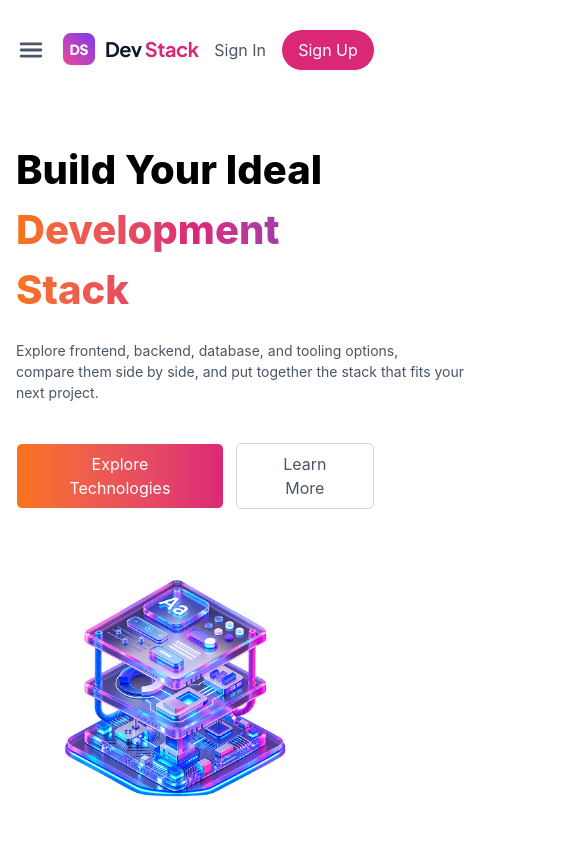
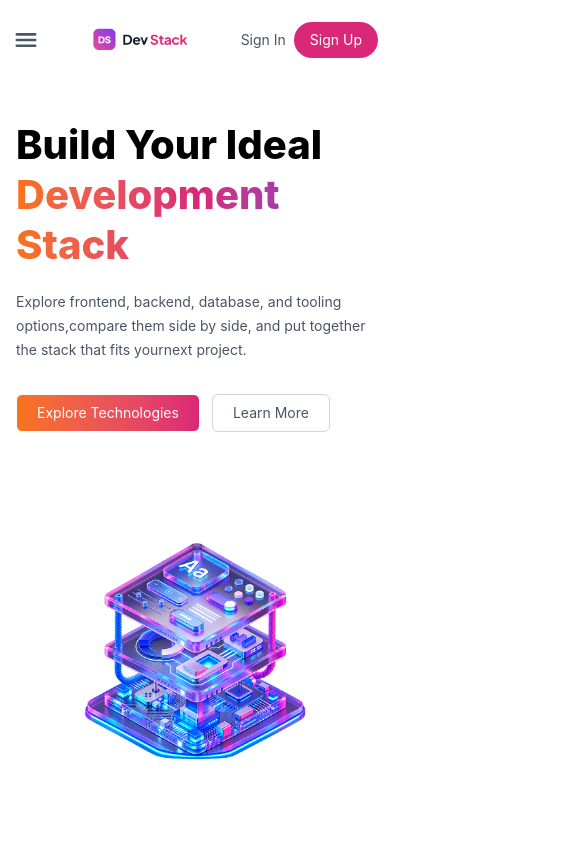
Before and after one commit to suhitajahan-Easha/Assignment-5-PH, a React (Vite) app: page / in a window 390 px wide. Shown: the top 844 px of the page, 585 px wide, since content can reach past the window. Built offline with nearby package versions, Linux system fonts and the light colour scheme.

Commit message:
updated nav,hero,footer for responsiveness

```diff
--- a/src/Component/Footer.tsx
+++ b/src/Component/Footer.tsx
@@ -2,48 +2,48 @@ import logo from "../assets/logo-text.png";
 
 const Footer = () => {
   return (
-    <div className="mx-auto max-w-300 mt-50 px-4 sm:px-6 lg:px-0">
-      <div className=" flex justify-between  xl:gap-10 xl:w-287.5 ">
-        <div className="">
-          <img src={logo} alt="logo" className="mb-6" />
-          <p className="text-gray-500 text-[14px] mb-6">
-            Curated tools, technologies, and resources for developers building{" "}
-            <br />
-            modern software.
+    <div className="mx-auto mt-30 max-w-300 px-4 sm:px-6 lg:mt-50 lg:px-0">
+      <div className="flex flex-col items-center justify-center gap-10 md:flex-row md:items-start md:justify-between">
+        <div className="text-center md:text-left">
+          <img src={logo} alt="logo" className="mx-auto mb-6 md:mx-0" />
+          <p className="mb-6 text-[14px] leading-6 text-gray-500">
+            Curated tools,technologies, and resources for developers building <br className="hidden md:block" /> modern software.
           </p>
-          <ul className="grid grid-cols-3 items-start w-60">
-            <li>Github</li>
-            <li>Twitter</li>
+          <ul className="mx-auto flex w-fit items-center gap-3 text-sm md:mx-0">
+            <li className=" flex items-center gap-3 after:text-gray-400 after:content-['•'] md:after:hidden">Github</li>
+            <li className=" flex items-center gap-3 after:text-gray-400 after:content-['•'] md:after:hidden">Twitter</li>
             <li>LinkedIn</li>
           </ul>
         </div>
         <div className="hidden md:block">
-          <h1 className="font-semibold mb-5 text-[16px] uppercase">Product</h1>
-          <ul className="text-gray-500 text-12px">
+          <h1 className="mb-5 text-[16px] font-semibold uppercase">Product</h1>
+          <ul className="text-[12px] leading-7 text-gray-500">
             <li>Home</li>
             <li>Technologies</li>
             <li>Projects</li>
           </ul>
         </div>
         <div className="hidden md:block">
-          <h1 className="font-semibold mb-5 text-[16px] uppercase">Company</h1>
-          <ul className="text-gray-500 text-12px">
+          <h1 className="mb-5 text-[16px] font-semibold uppercase">Company</h1>
+          <ul className="text-[12px] leading-7 text-gray-500">
             <li>About</li>
             <li>Contact</li>
             <li>Career</li>
           </ul>
         </div>
         <div className="hidden md:block">
-          <h1 className="font-semibold mb-5  uppercase ">Legal</h1>
-          <ul className="text-gray-500 text-12px">
+          <h1 className="mb-5 text-[16px] font-semibold uppercase">Legal</h1>
+          <ul className="text-[12px] leading-7 text-gray-500">
             <li>Privacy Policy</li>
             <li>Terms Of Services</li>
           </ul>
         </div>
       </div>
-      <div className="flex justify-between mt-12 mb-5 text-[12px] text-slate-500 max-w-[85%] mx-auto lg:max-w-none">
-        <div> © 2026 Dev Stack. All rights reserved.</div>
-        <div className="flex gap-7">
+      <div className="mx-auto mt-12 mb-10 flex max-w-full flex-row items-center justify-center gap-4 px-2 text-center text-[11px] text-slate-500 sm:max-w-[85%] sm:gap-6 md:max-w-none md:justify-between md:px-0 md:text-[12px] md:mb-12">
+        <div className="whitespace-nowrap">
+          © 2026 Dev Stack. All rights reserved.
+        </div>
+        <div className="flex shrink-0 gap-4 sm:gap-7">
           <a href="#">Privacy</a>
           <a href="#">Terms</a>
         </div>
--- a/src/Component/Hero.tsx
+++ b/src/Component/Hero.tsx
@@ -1,22 +1,37 @@
-import hero from '../assets/banner-stack.png'
+import hero from "../assets/banner-stack.png";
 
 const Hero = () => {
   return (
-    <div className="mx-auto max-w-300 px-4 sm:px-6 lg:px-0 md:flex justify-between items-center py-10">
-      <div>
-        <h1 className='text-[40px] md:text-[55px] font-extrabold md:leading-7.5'>Build Your Ideal</h1>
-        <h1 className='text-[40px] md:text-[55px] font-extrabold  leading-normal bg-linear-to-r from-gradient-start via-gradient-middle to-gradient-end bg-clip-text text-transparent'>Development Stack</h1>
-        <p className='text-[14px] md:text-[18px] w-200 my-5 text-gray-600'>
-          Explore frontend, backend, database, and tooling options,<br /> compare them
-          side by side, and put together the stack that fits your <br /> next project.
+    <div className="mx-auto flex max-w-300 flex-col items-center justify-between gap-10 px-4 py-10 sm:px-6 lg:px-0 md:flex-row md:gap-0">
+      <div className="w-full md:w-auto">
+        <h1 className="text-[40px] font-extrabold leading-tight sm:text-[48px] md:text-[55px] md:leading-7.5">
+          Build Your Ideal
+        </h1>
+        <h1 className="bg-linear-to-r from-gradient-start via-gradient-middle to-gradient-end bg-clip-text text-[40px] font-extrabold leading-tight text-transparent sm:text-[48px] md:text-[55px] md:leading-normal">
+          Development Stack
+        </h1>
+        <p className="my-5 w-full text-[14px] leading-6 text-gray-600 sm:text-[16px] md:w-200 md:text-[18px]">
+          Explore frontend, backend, database, and tooling options,
+          <br className="hidden md:block" />
+          compare them side by side, and put together the stack that fits your
+          <br className="hidden md:block" />
+          next project.
         </p>
-        <div className='mt-10 flex gap-3'>
-          <button className='rounded-md border bg-linear-to-r from-gradient-start to-gradient-middle text-white px-7 py-2'>Explore Technologies</button>
-          <button className='rounded-md border border-gray-300 px-7 py-2 text-gray-600'>Learn More</button>
+        <div className="mt-8 flex flex-wrap gap-3 md:mt-10">
+          <button className="rounded-md border bg-linear-to-r from-gradient-start to-gradient-middle px-5 py-2 text-sm text-white sm:px-7 sm:text-base">
+            Explore Technologies
+          </button>
+          <button className="rounded-md border border-gray-300 px-5 py-2 text-sm text-gray-600 sm:px-7 sm:text-base">
+            Learn More
+          </button>
         </div>
       </div>
-      <div>
-        <img src={hero} alt="hero-png" className='-ml-5' />
+      <div className="flex w-full justify-center md:w-auto md:justify-end">
+        <img
+          src={hero}
+          alt="hero-png"
+          className="w-full max-w-sm md:-ml-5 md:max-w-none"
+        />
       </div>
     </div>
   );
--- a/src/Component/Navbar.tsx
+++ b/src/Component/Navbar.tsx
@@ -3,19 +3,23 @@ import logo from "../assets/logo-text.png";
 const Navbar = () => {
   return (
     <div className="sticky top-0 z-50 bg-white">
-      <nav className=" mx-auto max-w-300 px-4 sm:px-6 lg:px-0 flex justify-between items-center py-5 text-gray-600  h-25">
-        <IoMenu className="md:hidden text-[30px]"/>
-        <img src={logo} alt="Navbar-logo" />
-        <ul className="hidden md:flex justify-between gap-6 items-center">
+      <nav className="mx-auto flex h-20 max-w-300 items-center justify-between px-3 py-5 text-gray-600 sm:px-6 lg:px-0 min-[1200px]:h-25 min-[1200px]:px-0">
+        <IoMenu className="text-[28px] md:hidden" />
+        <img
+          src={logo}
+          alt="Navbar-logo"
+          className="w-24 sm:w-32 min-[1200px]:w-auto"
+        />
+        <ul className="hidden items-center gap-4 md:flex lg:gap-6">
           <li className="text-gradient-middle">Home</li>
           <li>Technologies</li>
           <li>Project</li>
           <li>About</li>
           <li>Contact</li>
         </ul>
-        <div>
-          <button>Sign In</button>
-          <button className=" bg-gradient-middle text-white rounded-4xl w-23 h-10 ml-4">
+        <div className="flex items-center gap-2 sm:gap-4">
+          <button className="text-sm sm:text-base">Sign In</button>
+          <button className="h-9 rounded-4xl bg-gradient-middle px-4 text-sm text-white sm:h-10 sm:w-23 sm:px-0 sm:text-base">
             Sign Up
           </button>
         </div>
```
